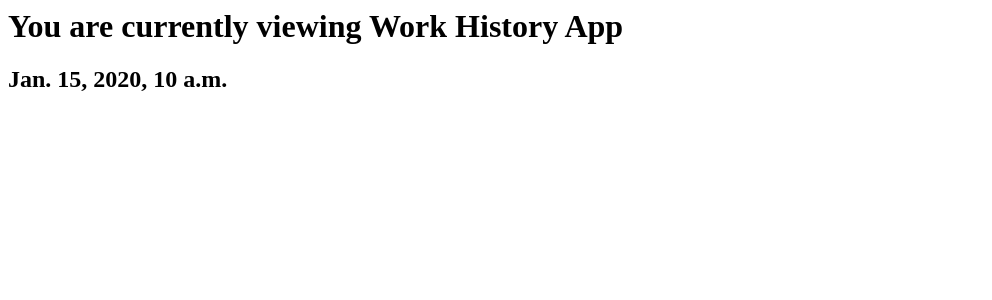
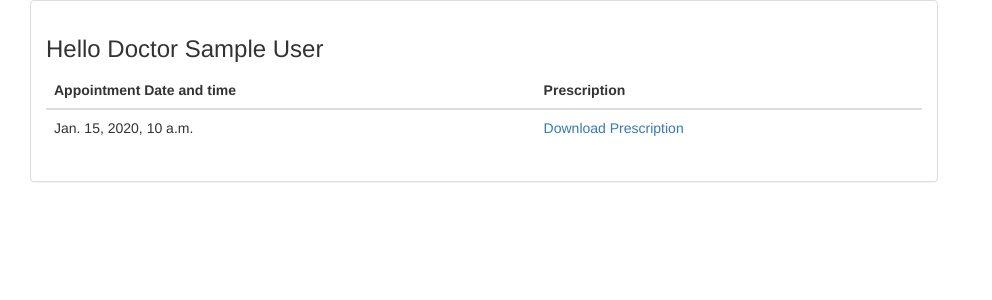
Before and after one commit to kondalavanya67/Smart-HealthCare-System, a Django app: template work_history/templates/work_history_home.html in a window 1280 px wide. Shown: the top 300 px of the page, without its empty margins (0-992 px from the left). Run offline with Django 3.2, Linux system fonts and the light colour scheme; the template is opened without the code that fills it: most values are stand-ins (such as "Sample title", 1, 10 or a date in 2020); parts of the project's set-up code (start-up, migrations or seed data) failed here and were passed over; some libraries are stand-ins or nearby versions.

Commit message:
Basic Work_history App completed

```diff
--- a/work_history/templates/work_history_home.html
+++ b/work_history/templates/work_history_home.html
@@ -1,4 +1,57 @@
-<h1> You are currently viewing Work History App </h1>
-{% for prescription in prescriptions %}
-  <h2> {{prescription.prescription_date}} </h2>
-{% endfor %}
+<!DOCTYPE html>
+<html lang="en">
+<head>
+  <title>Prescription</title>
+  <meta charset="utf-8">
+  <meta name="viewport" content="width=device-width, initial-scale=1">
+  <link rel="stylesheet" href="https://maxcdn.bootstrapcdn.com/bootstrap/3.3.7/css/bootstrap.min.css">
+  <script src="https://ajax.googleapis.com/ajax/libs/jquery/3.3.1/jquery.min.js"></script>
+  <script src="https://maxcdn.bootstrapcdn.com/bootstrap/3.3.7/js/bootstrap.min.js"></script>
+</head>
+<body>
+  <div class="container-fluid songs-container">
+    <!-- Right Song Info -->
+          <div class="col-sm-8 col-md-9">
+
+              <div class="panel panel-default">
+                  <div class="panel-body">
+
+                      <h3>Hello Doctor {{first_name}}  {{last_name}}  </h3>
+
+                      {% if error_message %}
+                          <p><strong>{{ error_message }}</strong></p>
+                      {% endif %}
+
+                      <table class="table">
+                          <thead>
+                          <tr>
+                              <th>Appointment Date and time</th>
+                              <th>Prescription</th>
+
+                          </tr>
+                          </thead>
+                          <tbody>
+                          {% for prescription in prescriptions %}
+                              <tr>
+                                  <td> {{prescription.prescription_date}}</td>
+                                  <td><a href="/media/{{prescription.pdf}}"> Download Prescription </a></td>
+
+
+                              </tr>
+                          {% endfor %}
+                          </tbody>
+                      </table>
+
+                  </div>
+              </div>
+
+          </div>
+
+      </div>
+
+
+
+
+
+</body>
+</html>
--- a/work_history/views.py
+++ b/work_history/views.py
@@ -9,8 +9,11 @@ def index(request):
     user=request.user
     profile = Profile.objects.get(user=user)
     prescriptions=Prescription.objects.filter(doctor=profile)
+    first_name=profile.first_name
+    last_name=profile.last_name
     print(user)
     print("**")
+    print(prescriptions[0].pdf)
     print(prescriptions[0].prescription_date)
 
-    return render(request,'work_history_home.html',{'prescriptions':prescriptions})
+    return render(request,'work_history_home.html',{'prescriptions':prescriptions,'first_name':first_name,'last_name':last_name})
```
